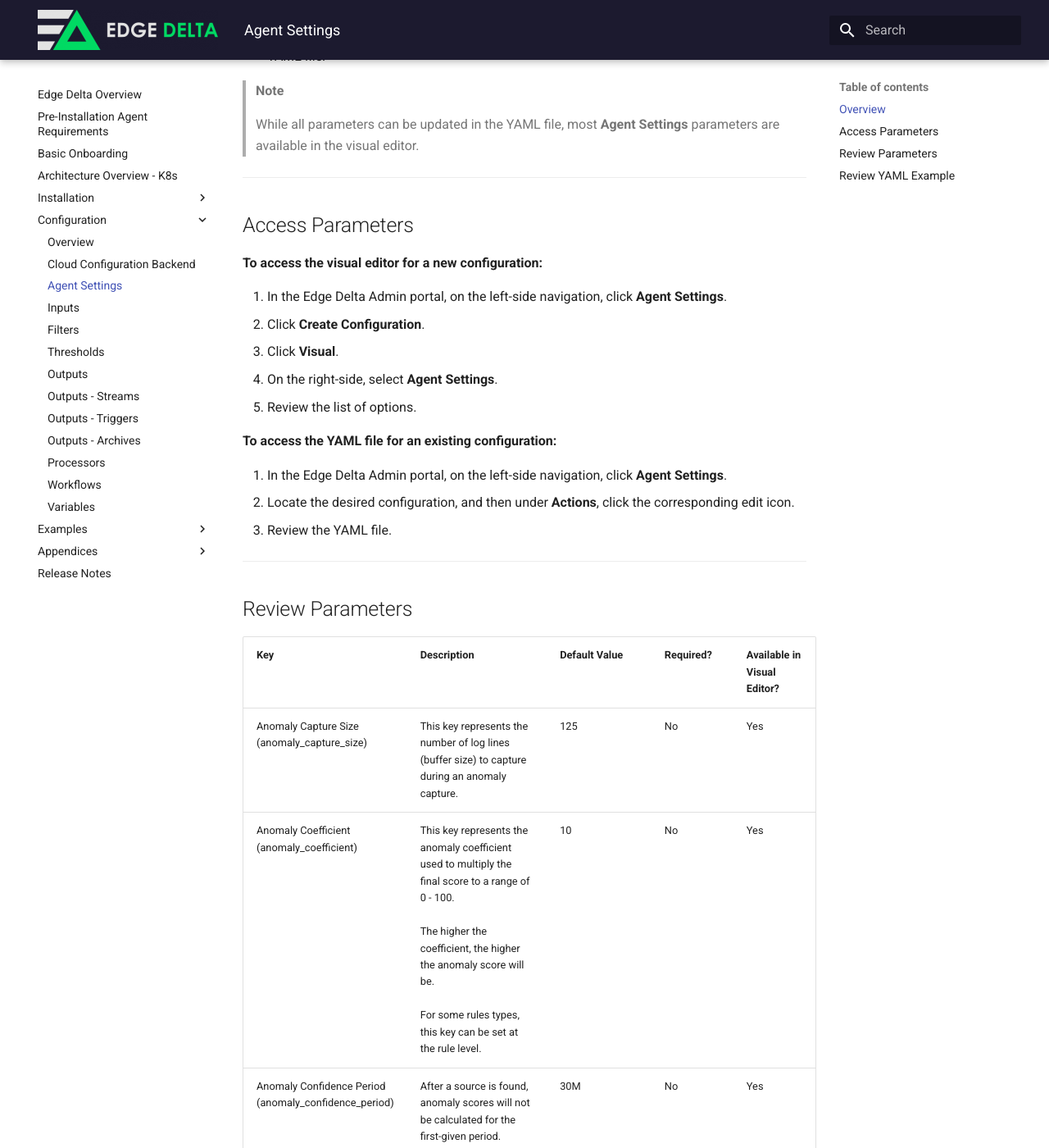
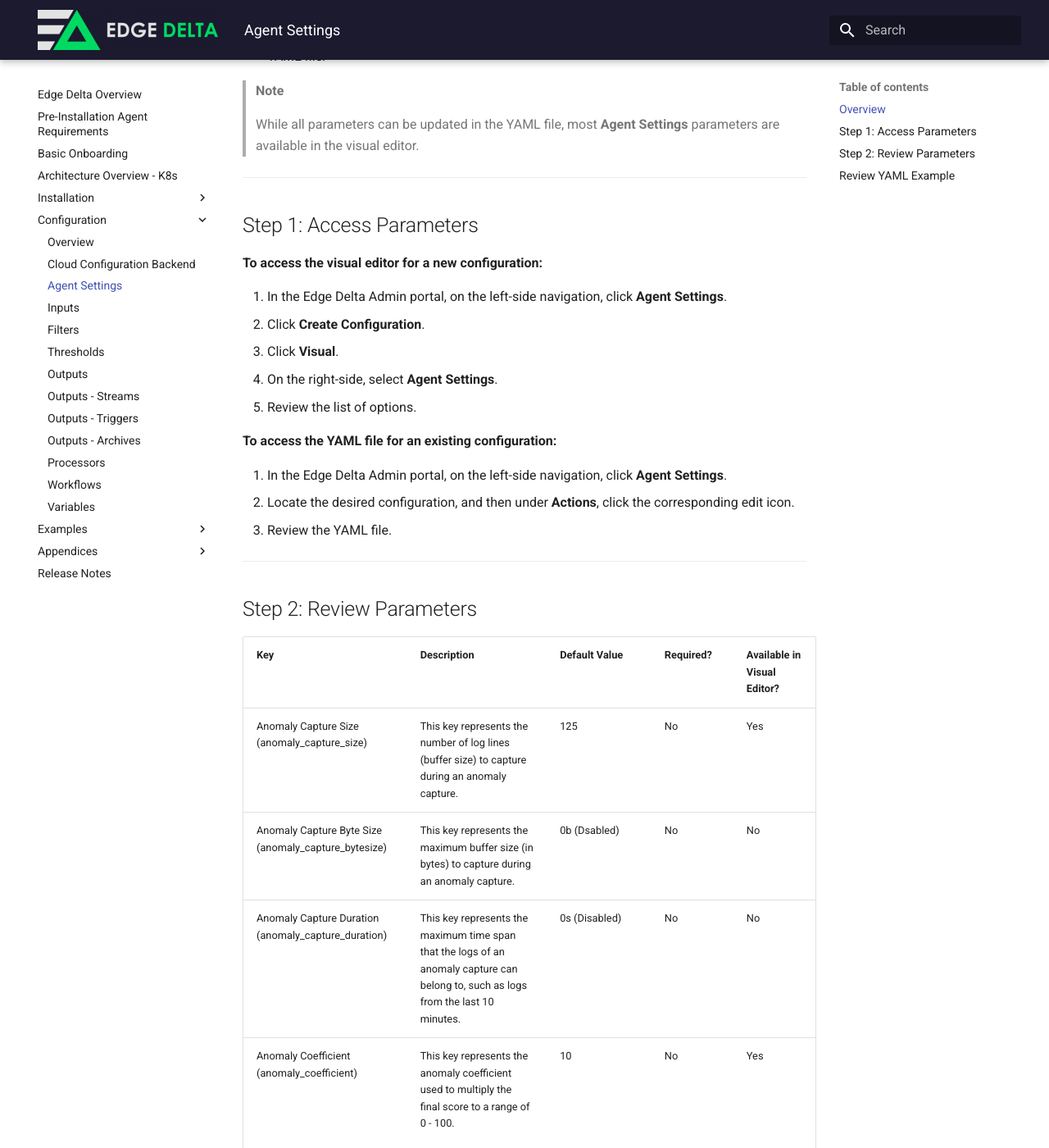
Before and after one commit to edgedelta/docs, an MkDocs documentation site: the page built from docs/configuration/agent-settings.md, in a window 1280 px wide and 1400 px high, scrolled down 393 px. Shown: the whole window at 82% size. Built offline with MkDocs 1.6.1 and Material for MkDocs 9.7.7, drawn with Linux system fonts in a browser that asks for light colours.

Commit message:
Add missing agent settings (#80)
* Update agent-settings.md

* Update agent-settings.md

```diff
--- a/docs/configuration/agent-settings.md
+++ b/docs/configuration/agent-settings.md
@@ -21,7 +21,7 @@ At a high level, there are 2 ways to manage **Agent Settings**:
 
 ***
 
-## Access Parameters
+## Step 1: Access Parameters
 
 **To access the visual editor for a new configuration:**
 
@@ -39,11 +39,13 @@ At a high level, there are 2 ways to manage **Agent Settings**:
 
 ***
 
-## Review Parameters
+## Step 2: Review Parameters
 
 | Key | Description | Default Value | Required? | Available in Visual Editor? |
 |---|---|---|---|---|
 | Anomaly Capture Size (anomaly_capture_size) | This key represents the number of log lines (buffer size) to capture during an anomaly capture. | 125 | No | Yes |
+| Anomaly Capture Byte Size (anomaly_capture_bytesize) | This key represents the maximum buffer size (in bytes) to capture during an anomaly capture. | 0b (Dsabled) | No | No |
+| Anomaly Capture Duration (anomaly_capture_duration) | This key represents the maximum time span that the logs of an anomaly capture can belong to, such as logs from the last 10 minutes.  | 0s (Disabled) | No | No |
 | Anomaly Coefficient (anomaly_coefficient) | This key represents the anomaly coefficient used to multiply the final score to a range of 0 - 100. <br><br>The higher the coefficient, the higher the anomaly score will be. <br><br>For some rules types, this key can be set at the rule level. | 10 | No | Yes |
 | Anomaly Confidence Period (anomaly_confidence_period) | After a source is found, anomaly scores will not be calculated for the first-given period. <br><br>For some rules types, this key can be set at the rule level. | 30M | No | Yes |
 | Anomaly Tolerance (anomaly_tolerance) | When it is non-zero, anomaly scores handle edge cases better when standard deviation is too small. <br><br>For some rules types, this key can be set at the rule level. | 0.01 | No | Yes |
@@ -57,7 +59,6 @@ At a high level, there are 2 ways to manage **Agent Settings**:
 | Skip Empty Intervals (skip_empty_intervals) | This key configures if empty intervals should be skipped so that anomaly scores are calculated based on non-zero intervals. <br><br>For some rules types, this key can be set at the rule level. | False | No | Yes |
 | Soft CPU Limit (soft_cpu_limit) | This key allows you to use more CPU than what is specified in the allocation. <br><br>It is only honored by clustering processor at the moment. 0.5 means 50% of a core. <br><br>To enable, in the clustering rule, set cpu_friendly=true. | 0.0 | No | Yes |
 | Tag (tag) | This key is a user-defined tag used to describe the environment, such as prod_us_west_2_cluster. <br><br>While the default value is Edge, Edge Delta recommends that you set a value. | Edge | No | Yes |
-
 
 ***
 
```
